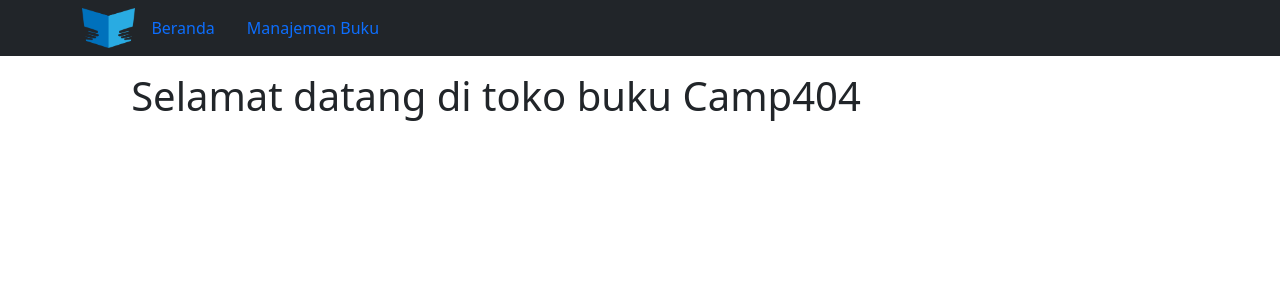
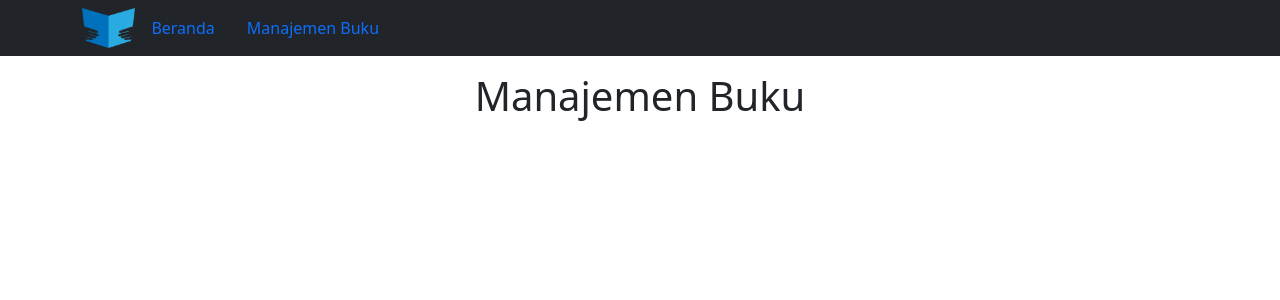
Before and after one commit to muhamadisro27/manajemen-buku, a React (Create React App) app: page /manajemen-buku in a window 1280 px wide. Shown: the top 300 px of the page. Built offline with nearby package versions, Linux system fonts and the light colour scheme.

Commit message:
initial commit

```diff
--- a/package.json
+++ b/package.json
@@ -9,6 +9,7 @@
     "bootstrap": "^5.1.3",
     "react": "^17.0.2",
     "react-dom": "^17.0.2",
+    "react-router-dom": "^5.3.0",
     "react-scripts": "4.0.3",
     "web-vitals": "^1.1.2"
   },
--- a/src/App.js
+++ b/src/App.js
@@ -1,13 +1,24 @@
-import logo from "./logo.svg";
+// import logo from "./logo.svg";
 import "./App.css";
 import Beranda from "./components/Beranda";
 import Navbar from "./components/Navbar";
+import { BrowserRouter, Switch, Route } from "react-router-dom";
+import ManajemenBuku from "./components/ManajemenBuku";
 
 function App() {
   return (
     <div>
-      <Navbar />
-      <Beranda />
+      <BrowserRouter>
+        <Navbar />
+        <Switch>
+          <Route path="/" exact>
+            <Beranda />
+          </Route>
+          <Route path="/manajemen-buku" exact>
+            <ManajemenBuku />
+          </Route>
+        </Switch>
+      </BrowserRouter>
     </div>
   );
 }
--- a/src/components/Beranda.jsx
+++ b/src/components/Beranda.jsx
@@ -2,7 +2,7 @@
 
 const Beranda = () => {
   return (
-    <div className="container m-3 w-75">
+    <div className="container mt-3 w-75">
       <h1 className="text-center">Selamat datang di toko buku Camp404</h1>
       <div id="katalog"></div>
     </div>
--- a/src/components/ManajemenBuku.jsx
+++ b/src/components/ManajemenBuku.jsx
@@ -2,7 +2,7 @@
 
 const ManajemenBuku = () => {
   return (
-    <div className="container m-3">
+    <div className="container mt-3">
       <h1 className="text-center">Manajemen Buku</h1>
       <div id="formTambah"></div>
       <div id="formUbah"></div>
--- a/src/components/Navbar.jsx
+++ b/src/components/Navbar.jsx
@@ -1,5 +1,7 @@
 import React from "react";
 import logo from "../assets/camp.png";
+import { Link } from "react-router-dom";
+
 const Navbar = () => {
   return (
     <div>
@@ -8,14 +10,14 @@
           <ul className="nav">
             <img src={logo} alt="" style={{ height: "40px" }} />
             <li>
-              <a href="/" className="nav-link">
+              <Link to="/" className="nav-link">
                 Beranda
-              </a>
+              </Link>
             </li>
             <li>
-              <a href="/manajemen-buku" className="nav-link">
+              <Link to="/manajemen-buku" className="nav-link">
                 Manajemen Buku
-              </a>
+              </Link>
             </li>
           </ul>
         </div>
```
Also changed, not shown: 1 other file (tests, documents, lock files or other folders).
